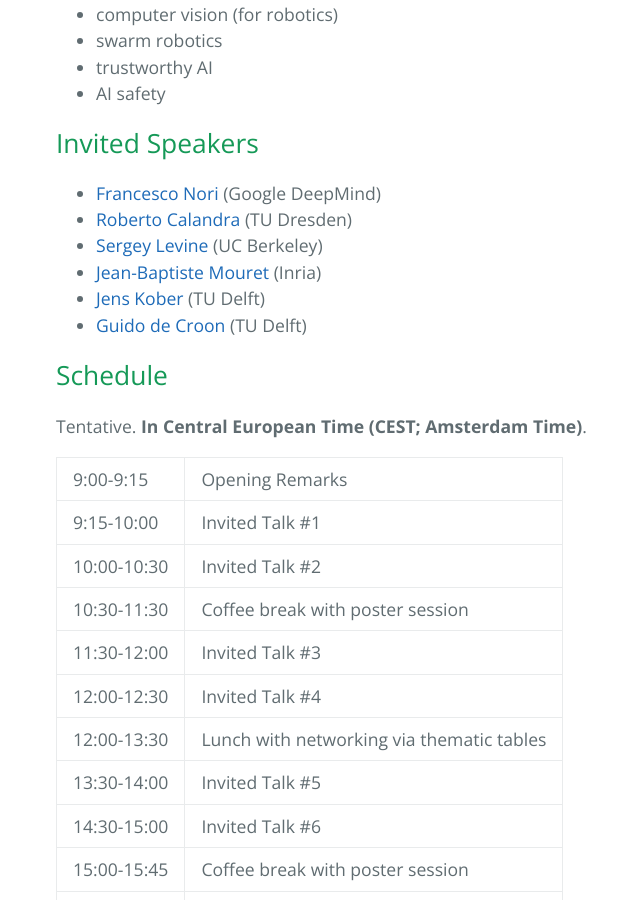
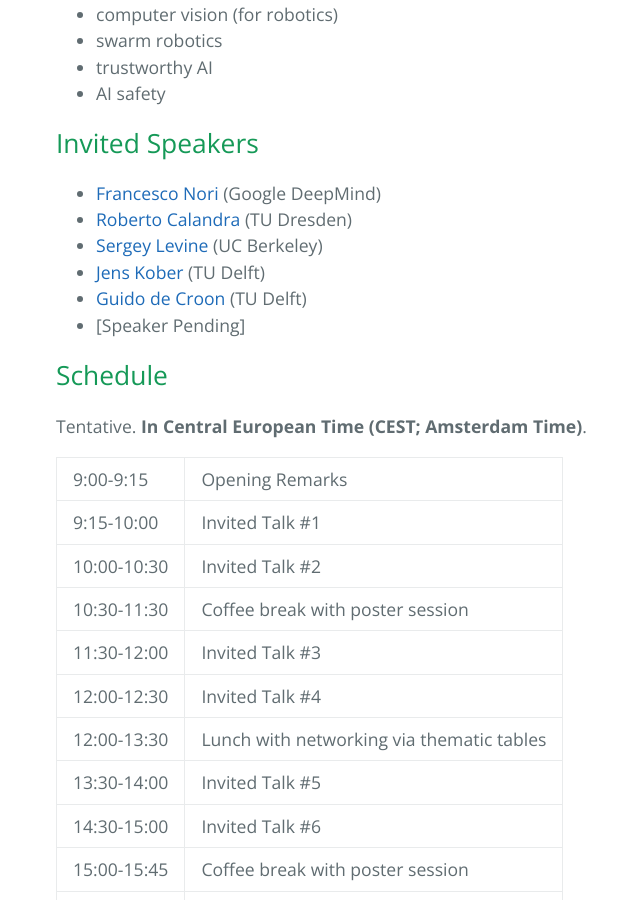
Before and after one commit to airlab-tilburg/ai4robotics-workshop, a Jekyll site: the page built from index.md, in a window 1280 px wide and 900 px high, scrolled down 1459 px. Shown: the whole window, without its empty margins (168-808 px from the left). Built offline with Jekyll 4.4.1, drawn with Linux system fonts in a browser that asks for light colours.

Commit message:
speakers update

```diff
--- a/index.md
+++ b/index.md
@@ -39,9 +39,9 @@ Everybody is encouraged to submit and present a poster. Topics of interest inclu
 * [Francesco Nori](https://scholar.google.com/citations?user=t3l8q6gAAAAJ) (Google DeepMind)
 * [Roberto Calandra](https://lasr.org/) (TU Dresden)
 * [Sergey Levine](https://people.eecs.berkeley.edu/~svlevine) (UC Berkeley)
-* [Jean-Baptiste Mouret](https://members.loria.fr/JBMouret/) (Inria)
 * [Jens Kober](http://www.jenskober.de) (TU Delft)
 * [Guido de Croon](http://www.bene-guido.eu/wordpress/) (TU Delft)
+* [Speaker Pending]
 
 
 <div id="schedule" />
```
